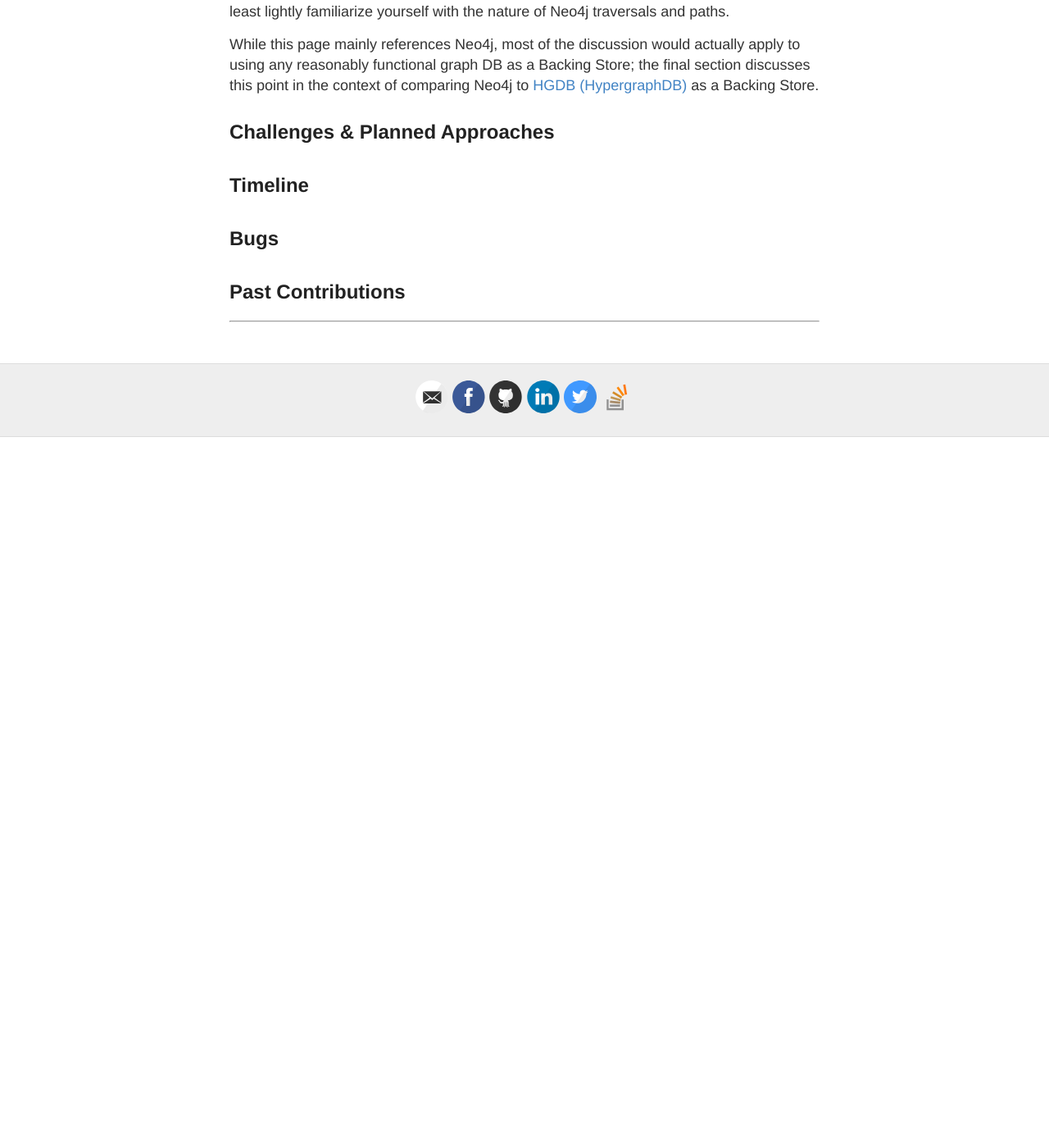
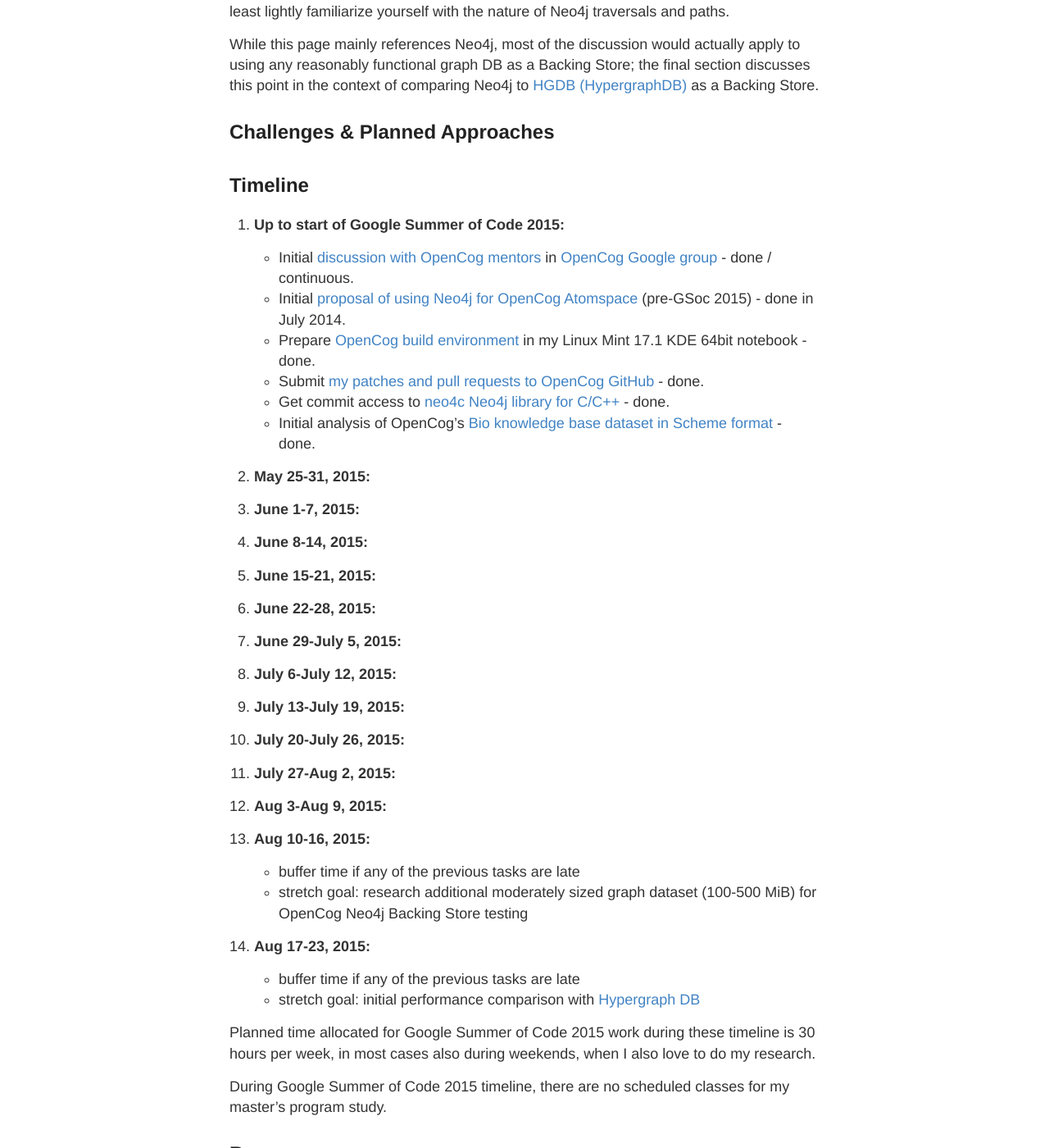
Before and after one commit to ceefour/opencog-neo4j, a Jekyll site: the page built from index.html, in a window 1280 px wide and 1400 px high, scrolled down 1954 px. Shown: the whole window at 82% size. Built offline with Jekyll 4.4.1, drawn with Linux system fonts in a browser that asks for light colours; before the commit the page ends 2487 px from its top, so only the background shows below that.

Commit message:
timeline

```diff
--- a/_includes/home_notice.md
+++ b/_includes/home_notice.md
@@ -55,6 +55,51 @@
 
 ## Timeline
 
+1. **Up to start of Google Summer of Code 2015:**
+
+    * Initial [discussion with OpenCog mentors](https://groups.google.com/forum/#!topic/opencog/uePABY4OhNA) in [OpenCog Google group](https://groups.google.com/forum/#!forum/opencog) - done / continuous.
+    * Initial [proposal of using Neo4j for OpenCog Atomspace](http://lumen.hendyirawan.com/2014/07/neo4j-as-graph-database-for-opencog.html) (pre-GSoc 2015) - done in July 2014.
+    * Prepare [OpenCog build environment](http://wiki.opencog.org/w/Building_OpenCog) in my Linux Mint 17.1 KDE 64bit notebook - done.
+    * Submit [my patches and pull requests to OpenCog GitHub](https://github.com/opencog/opencog/pulls?q=is%3Apr+author%3Aceefour+is%3Aclosed) - done.
+    * Get commit access to [neo4c Neo4j library for C/C++](https://github.com/wfreeman/neo4c) - done.
+    * Initial analysis of OpenCog's [Bio knowledge base dataset in Scheme format](https://github.com/opencog/agi-bio/tree/master/knowledge-import) - done.
+
+2. **May 25-31, 2015:**
+
+3. **June 1-7, 2015:**
+
+4. **June 8-14, 2015:**
+
+5. **June 15-21, 2015:**
+
+6. **June 22-28, 2015:**
+
+7. **June 29-July 5, 2015:**
+
+8. **July 6-July 12, 2015:**
+
+9. **July 13-July 19, 2015:**
+
+10. **July 20-July 26, 2015:**
+
+11. **July 27-Aug 2, 2015:**
+
+12. **Aug 3-Aug 9, 2015:**
+
+13. **Aug 10-16, 2015:**
+
+    * buffer time if any of the previous tasks are late
+    * stretch goal: research additional moderately sized graph dataset (100-500 MiB) for OpenCog Neo4j Backing Store testing
+
+14. **Aug 17-23, 2015:**
+
+    * buffer time if any of the previous tasks are late
+    * stretch goal: initial performance comparison with [Hypergraph DB](http://www.hypergraphdb.org/index)
+
+Planned time allocated for Google Summer of Code 2015 work during these timeline is 30 hours per week, in most cases also during weekends, when I also love to do my research.
+
+During Google Summer of Code 2015 timeline, there are no scheduled classes for my master's program study.
+
 ## Bugs
 
 ## Past Contributions
```
